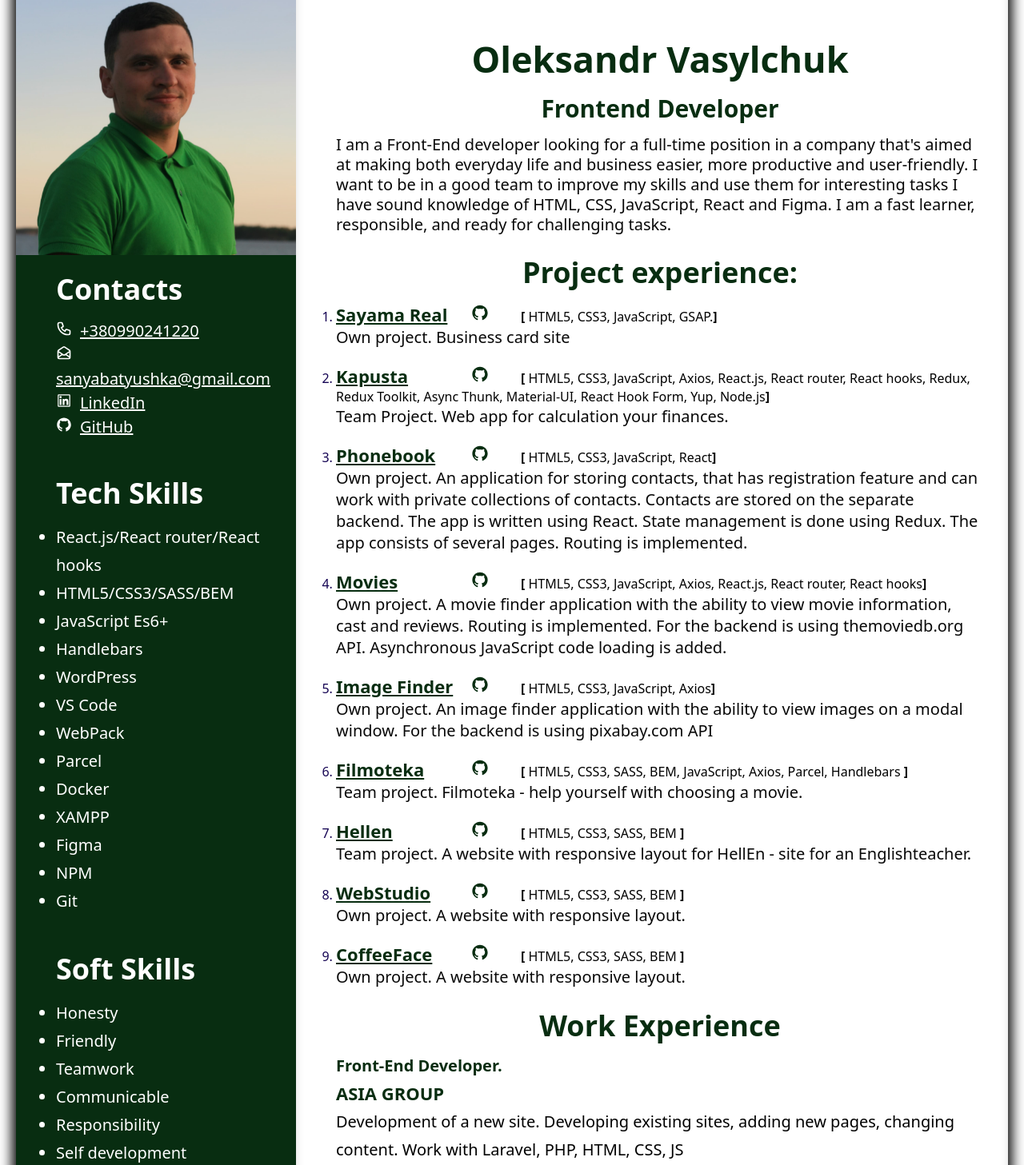
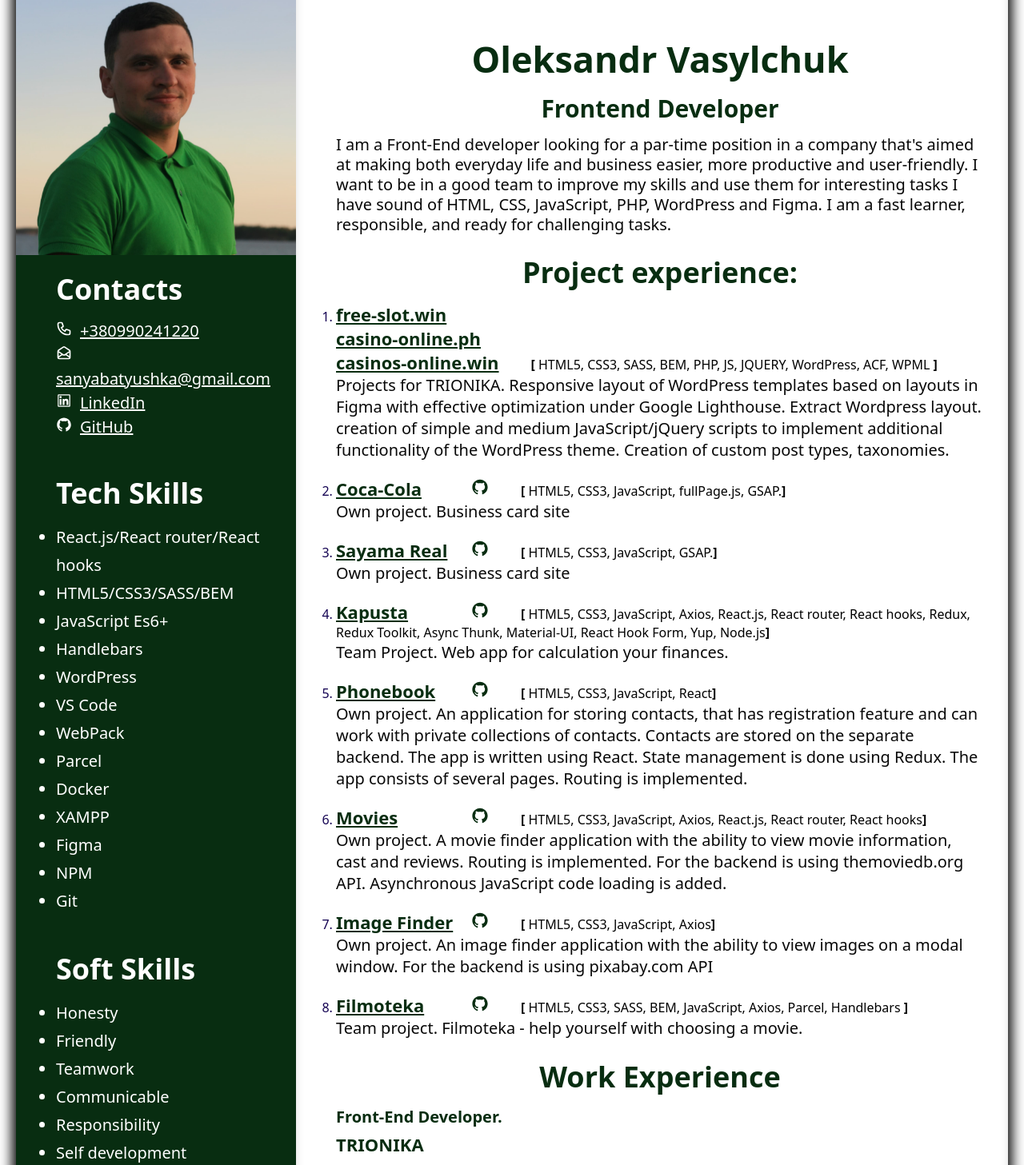
Before and after one commit to Vasylchuk-Oleksandr/oleksandr-vasylchuk-resume, a React (Create React App) app: page / in a window 1280 px wide. Shown: the part 41-1498 px from the top of the page at 80% size. Built offline with nearby package versions, Linux system fonts and the light colour scheme; a web font is replaced by a local one.

Commit message:
add work

```diff
--- a/src/Components/Absolute/Absolute.js
+++ b/src/Components/Absolute/Absolute.js
@@ -9,12 +9,12 @@
         <Name>Oleksandr Vasylchuk</Name>
         <Job>Frontend Developer</Job>
         <Target>
-          I am a Front-End developer looking for a full-time position in a
+          I am a Front-End developer looking for a par-time position in a
           company that's aimed at making both everyday life and business easier,
           more productive and user-friendly. I want to be in a good team to
-          improve my skills and use them for interesting tasks I have sound
-          knowledge of HTML, CSS, JavaScript, React and Figma. I am a fast
-          learner, responsible, and ready for challenging tasks.
+          improve my skills and use them for interesting tasks I have sound of
+          HTML, CSS, JavaScript, PHP, WordPress and Figma. I am a fast learner,
+          responsible, and ready for challenging tasks.
         </Target>
       </Column>
     </Absolute>
--- a/src/Components/Asside/Asside.js
+++ b/src/Components/Asside/Asside.js
@@ -121,7 +121,6 @@
           <List>
             <Item>English - Pre-Intermediate</Item>
             <Item>Ukrainian - Mastery</Item>
-            <Item>Russian - Advanced</Item>
           </List>
         </Section>
       </Seitbar>
--- a/src/Components/Projects/Projects.js
+++ b/src/Components/Projects/Projects.js
@@ -5,6 +5,51 @@
 export default function Projects() {
   return (
     <List>
+      <Experience>
+        <div>
+          <Link target="_blank" href="https://free-slot.win/">
+            free-slot.win
+          </Link>
+        </div>
+        <div>
+          <Link target="_blank" href="https://casino-online.ph/">
+            casino-online.ph
+          </Link>
+        </div>
+        <Link target="_blank" href="https://casinos-online.win/">
+          casinos-online.win
+        </Link>
+        <Name>
+          <Bold>[</Bold> HTML5, CSS3, SASS, BEM, PHP, JS, JQUERY, WordPress,
+          ACF, WPML <Bold>]</Bold>
+        </Name>
+        <Submenu>
+          Projects for TRIONIKA. Responsive layout of WordPress templates based
+          on layouts in Figma with effective optimization under Google
+          Lighthouse. Extract Wordpress layout. creation of simple and medium
+          JavaScript/jQuery scripts to implement additional functionality of the
+          WordPress theme. Creation of custom post types, taxonomies.
+        </Submenu>
+      </Experience>
+      <Experience>
+        <Link
+          target="_blank"
+          href="https://oleksandrvasylchuk.github.io/coca-cola/"
+        >
+          Coca-Cola
+        </Link>
+        <Link
+          target="_blank"
+          href="https://oleksandrvasylchuk.github.io/coca-cola/"
+        >
+          <AiFillGithub />
+        </Link>
+        <Name>
+          <Bold>[</Bold> HTML5, CSS3, JavaScript, fullPage.js, GSAP.
+          <Bold>]</Bold>
+        </Name>
+        <Submenu>Own project. Business card site</Submenu>
+      </Experience>
       <Experience>
         <Link
           target="_blank"
@@ -124,63 +169,6 @@
           Team project. Filmoteka - help yourself with choosing a movie.
         </Submenu>
       </Experience>
-      <Experience>
-        <Link
-          target="_blank"
-          href="https://dmitry-karas.github.io/front-end__division--HellEN/"
-        >
-          Hellen
-        </Link>
-        <Link
-          target="_blank"
-          href="https://github.com/Dmitry-Karas/front-end__division--HellEN"
-        >
-          <AiFillGithub />
-        </Link>
-        <Name>
-          <Bold>[</Bold> HTML5, CSS3, SASS, BEM <Bold>]</Bold>
-        </Name>
-        <Submenu>
-          Team project. A website with responsive layout for HellEn - site for
-          an Englishteacher.
-        </Submenu>
-      </Experience>
-      <Experience>
-        <Link
-          target="_blank"
-          href="https://github.com/OleksandrVasylchuk/WebStudio"
-        >
-          WebStudio
-        </Link>
-        <Link
-          target="_blank"
-          href="https://github.com/OleksandrVasylchuk/goit-markup-hw-08"
-        >
-          <AiFillGithub />
-        </Link>
-        <Name>
-          <Bold>[</Bold> HTML5, CSS3, SASS, BEM <Bold>]</Bold>
-        </Name>
-        <Submenu>Own project. A website with responsive layout.</Submenu>
-      </Experience>
-      <Experience>
-        <Link
-          target="_blank"
-          href="https://oleksandrvasylchuk.github.io/coffee-face/"
-        >
-          CoffeeFace
-        </Link>
-        <Link
-          target="_blank"
-          href="https://github.com/OleksandrVasylchuk/coffee-face"
-        >
-          <AiFillGithub />
-        </Link>
-        <Name>
-          <Bold>[</Bold> HTML5, CSS3, SASS, BEM <Bold>]</Bold>
-        </Name>
-        <Submenu>Own project. A website with responsive layout.</Submenu>
-      </Experience>
     </List>
   );
 }
--- a/src/Components/Work/Work.js
+++ b/src/Components/Work/Work.js
@@ -13,6 +13,23 @@
 export default function Work() {
   return (
     <List>
+      <Organisation>
+        <Time>
+          <Company>Front-End Developer.</Company>
+        </Time>
+        <About>TRIONIKA </About>
+        <Time>Development of a new sites. PHP, HTML, CSS, JS, WordPress</Time>
+        <Time>
+          <About></About>February 2022 - up to now<Divider>|</Divider>
+          Ukraine
+        </Time>
+        {/*
+        <Lists>
+          <Item>teamwork and mutual assistance;</Item>
+          <Item>computer literacy;</Item>
+          <Item>communication with the population.</Item>
+        </Lists> */}
+      </Organisation>
       <Organisation>
         <Time>
           <Company>Front-End Developer.</Company>
```
